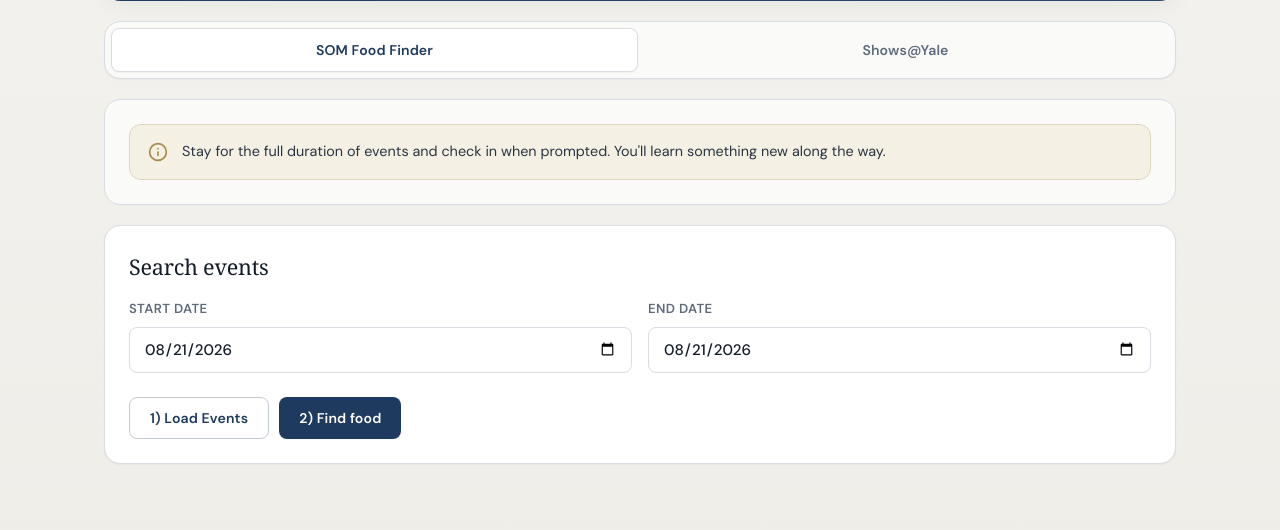
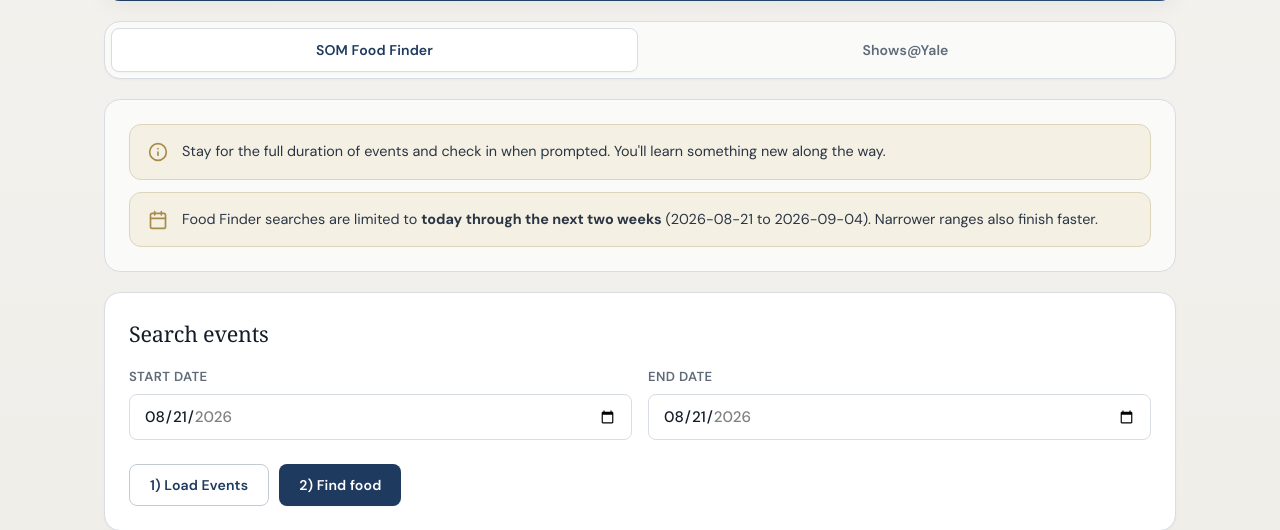
Before and after one commit to shizhouchen-code/somfoodfinder, a Flask app: page / in a window 1280 px wide. Shown: the part 260-790 px from the top of the page. Run offline with Flask 3, Linux system fonts and the light colour scheme; the visitor is signed in with stand-in values (Sample User, id 1); some web fonts are replaced.

Commit message:
Fix Find Food timeouts and limit SOM search to two weeks ahead.
Parallelize event page checks with a time budget so Render no longer returns 500s, strengthen food-phrase heuristics, and constrain the date picker with a user-facing note.

Co-authored-by: Cursor <cursoragent@cursor.com>

```diff
--- a/app.py
+++ b/app.py
@@ -2,6 +2,8 @@ import json
 import html
 import os
 import re
+import time
+from concurrent.futures import ThreadPoolExecutor, as_completed
 from datetime import datetime, timedelta
 from urllib.parse import parse_qsl, quote, urlencode, urljoin, urlsplit, urlunsplit
 from urllib.request import Request, urlopen
@@ -16,6 +18,12 @@ app = Flask(__name__)
 SOM_MOBILE_EVENTS_API = "https://groups.som.yale.edu/mobile_ws/v17/mobile_events_list"
 YALE_SHOWS_API_URL = "https://events.yale.edu/api/2/events"
 YALE_PERFORMANCES_EVENT_TYPE_ID = "46013551058602"
+# Keep Find Food under Render's ~30s request limit.
+FOOD_CHECK_WORKERS = 8
+FOOD_CHECK_PAGE_TIMEOUT = 12
+FOOD_CHECK_BUDGET_SECONDS = 25
+FOOD_CHECK_OPENAI_MIN_REMAINING = 8
+SOM_SEARCH_MAX_DAYS_AHEAD = 14
 load_dotenv()
 OPENAI_MODEL = os.getenv("OPENAI_MODEL", "gpt-4.1-mini")
 OPENAI_API_KEY = os.getenv("OPENAI_API_KEY", "")
@@ -46,6 +54,28 @@ def build_mobile_events_api_url(start_date_str: str, end_date_str: str) -> str:
         "filter9": end_date.strftime("%d %b %Y"),
     }
     return f"{SOM_MOBILE_EVENTS_API}?{urlencode(params, quote_via=quote)}"
+
+
+def som_search_window() -> tuple[str, str]:
+    """Inclusive YYYY-MM-DD bounds for SOM Food Finder (today through two weeks ahead)."""
+    today = datetime.now().date()
+    latest = today + timedelta(days=SOM_SEARCH_MAX_DAYS_AHEAD)
+    return today.strftime("%Y-%m-%d"), latest.strftime("%Y-%m-%d")
+
+
+def validate_som_search_dates(start_date_str: str, end_date_str: str) -> None:
+    start_date = validate_date(start_date_str)
+    end_date = validate_date(end_date_str)
+    if start_date > end_date:
+        raise ValueError("Start date must be earlier than or equal to end date.")
+
+    today = datetime.now().date()
+    latest = today + timedelta(days=SOM_SEARCH_MAX_DAYS_AHEAD)
+    if start_date < today or end_date > latest:
+        raise ValueError(
+            f"SOM Food Finder is limited to today through {SOM_SEARCH_MAX_DAYS_AHEAD} days ahead "
+            f"({today.isoformat()} to {latest.isoformat()})."
+        )
 
 
 def build_shows_yale_url(start_date_str: str, end_date_str: str) -> str:
@@ -167,7 +197,51 @@ def _extract_event_details_text(page_html: str) -> str:
     return _clean_text(html.unescape(details_block))
 
 
-def _check_event_food_mentions(event_url: str) -> tuple[bool, str]:
+def _match_food_heuristics(details_text: str, title: str = "") -> tuple[bool, str]:
+    """Catch common food phrasing without calling OpenAI."""
+    search_text = f"{title} {details_text}".strip()
+    if not search_text:
+        return False, ""
+
+    provided_match = re.search(
+        r"\b((?:lunch|dinner|breakfast|brunch|meal|food|snacks?|refreshments)"
+        r"(?:\s+will\s+be|\s+is|\s+are)?\s+provided!?)",
+        search_text,
+        flags=re.IGNORECASE,
+    )
+    if provided_match:
+        return True, f'"{provided_match.group(1)}"'
+
+    meal_event_match = re.search(
+        r"\b((?:welcome\s+)?(?:dinner|lunch|brunch|breakfast)|"
+        r"(?:pizza|taco|bbq|barbecue)\s+night)\b",
+        search_text,
+        flags=re.IGNORECASE,
+    )
+    if meal_event_match:
+        return True, f'"{meal_event_match.group(1)}"'
+
+    legacy_keywords = [
+        "lunch provided",
+        "food provided",
+        "dinner provided",
+        "breakfast provided",
+        "meal provided",
+        "refreshments provided",
+    ]
+    details_lower = details_text.lower()
+    matched_keyword = next((k for k in legacy_keywords if k in details_lower), "")
+    if matched_keyword:
+        return True, f"Event details mention '{matched_keyword}'"
+
+    return False, ""
+
+
+def _check_event_food_mentions(
+    event_url: str,
+    title: str = "",
+    allow_openai: bool = True,
+) -> tuple[bool, str]:
     request = Request(
         event_url,
         headers={
@@ -175,39 +249,34 @@ def _check_event_food_mentions(event_url: str) -> tuple[bool, str]:
             "Accept": "text/html,application/xhtml+xml",
         },
     )
-    with urlopen(request, timeout=30) as response:
+    with urlopen(request, timeout=FOOD_CHECK_PAGE_TIMEOUT) as response:
         page_html = response.read().decode("utf-8", errors="ignore")
 
     page_text = _clean_text(html.unescape(page_html))
     details_text = _extract_event_details_text(page_html)
+    details_text_lower = details_text.lower()
 
-    has_food_tag = bool(re.search(r"food\s*provided", page_text, flags=re.IGNORECASE))
-    details_keywords = [
-        "lunch provided",
-        "food provided",
-        "dinner provided",
-        "breakfast provided",
-        "meal provided",
-        "refreshments provided",
-    ]
-    details_text_lower = details_text.lower()
     # Exclude "bring your own" phrasing to avoid false positives.
     exclusion_patterns = [
         r"\bbring (?:your own|your)\s+(?:lunch|dinner|breakfast|food|meal)\b",
         r"\bbyo\b",
         r"\bbrown bag\b",
         r"\bfood (?:not|isn't|is not)\s+provided\b",
-        r"\bno (?:food|meal|lunch|dinner|breakfast)\s+(?:provided|will be served)\b",
+        r"\bno (?:food|meal|lunch|dinner|breakfast|snacks?)\s+(?:provided|will be served)\b",
     ]
     if any(re.search(pattern, details_text_lower) for pattern in exclusion_patterns):
         return False, ""
 
-    matched_keyword = next((k for k in details_keywords if k in details_text_lower), "")
-
+    has_food_tag = bool(re.search(r"food\s*provided", page_text, flags=re.IGNORECASE))
     if has_food_tag:
         return True, "Food Provided tag"
-    if matched_keyword:
-        return True, f"Event details mention '{matched_keyword}'"
+
+    matched, reason = _match_food_heuristics(details_text, title=title)
+    if matched:
+        return True, reason
+
+    if not allow_openai:
+        return False, ""
 
     try:
         return _check_food_with_openai(details_text)
@@ -262,18 +331,49 @@ def _check_food_with_openai(details_text: str) -> tuple[bool, str]:
     return False, ""
 
 
-def find_food_events(events: list[dict[str, str]]) -> list[dict[str, str]]:
+def find_food_events(events: list[dict[str, str]]) -> tuple[list[dict[str, str]], bool]:
+    """Return matching food events and whether the scan stopped early for time."""
+    if not events:
+        return [], False
+
+    deadline = time.monotonic() + FOOD_CHECK_BUDGET_SECONDS
     food_events: list[dict[str, str]] = []
-    for event in events:
+    timed_out = False
+
+    def check_one(event: dict[str, str]) -> dict[str, str] | None:
+        allow_openai = (deadline - time.monotonic()) >= FOOD_CHECK_OPENAI_MIN_REMAINING
         try:
-            has_food, reason = _check_event_food_mentions(event["link"])
+            has_food, reason = _check_event_food_mentions(
+                event["link"],
+                title=event.get("title", ""),
+                allow_openai=allow_openai,
+            )
             if has_food:
                 enriched = dict(event)
                 enriched["food_match_reason"] = reason
-                food_events.append(enriched)
+                return enriched
         except Exception:
-            continue
-    return food_events
+            return None
+        return None
+
+    executor = ThreadPoolExecutor(max_workers=FOOD_CHECK_WORKERS)
+    try:
+        futures = [executor.submit(check_one, event) for event in events]
+        for future in as_completed(futures):
+            remaining = deadline - time.monotonic()
+            if remaining <= 0:
+                timed_out = True
+                break
+            try:
+                result = future.result(timeout=remaining)
+            except Exception:
+                continue
+            if result:
+                food_events.append(result)
+    finally:
+        executor.shutdown(wait=False, cancel_futures=True)
+
+    return food_events, timed_out
 
 
 def _format_iso_datetime_for_table(value: str) -> tuple[str, str]:
@@ -415,10 +515,6 @@ def index():
     som_message = ""
     shows_message = ""
     auth_error = ""
-    som_form_data = {
-        "start_date": datetime.now().strftime("%Y-%m-%d"),
-        "end_date": datetime.now().strftime("%Y-%m-%d"),
-    }
     shows_form_data = {
         "start_date": datetime.now().strftime("%Y-%m-%d"),
         "end_date": datetime.now().strftime("%Y-%m-%d"),
@@ -428,6 +524,11 @@ def index():
     active_tab = "som"
     som_submitted = False
     shows_submitted = False
+    som_min_date, som_max_date = som_search_window()
+    som_form_data = {
+        "start_date": som_min_date,
+        "end_date": som_min_date,
+    }
 
     if request.method == "POST":
         if request.form.get("action") == "unlock":
@@ -461,14 +562,20 @@ def index():
             som_form_data["start_date"] = request.form.get("som_start_date", "").strip()
             som_form_data["end_date"] = request.form.get("som_end_date", "").strip()
             try:
+                validate_som_search_dates(som_form_data["start_date"], som_form_data["end_date"])
                 som_api_url = build_mobile_events_api_url(som_form_data["start_date"], som_form_data["end_date"])
                 if action == "fetch_events":
                     som_events = fetch_events_from_mobile_api(som_api_url)
                     som_message = f"Loaded {len(som_events)} event(s) from mobile JSON API."
                 elif action == "find_food":
                     som_events = fetch_events_from_mobile_api(som_api_url)
-                    som_events = find_food_events(som_events)
+                    som_events, food_scan_timed_out = find_food_events(som_events)
                     som_message = f"Found {len(som_events)} event(s) with food mentions."
+                    if food_scan_timed_out:
+                        som_error = (
+                            "Too many events to scan in one request — showing partial results. "
+                            "Narrow the date range and try again."
+                        )
                 else:
                     raise ValueError("Unsupported action.")
             except Exception as exc:
@@ -486,6 +593,8 @@ def index():
         is_authenticated=is_authenticated,
         som_form_data=som_form_data,
         shows_form_data=shows_form_data,
+        som_min_date=som_min_date,
+        som_max_date=som_max_date,
         som_api_url=som_api_url,
         shows_url=shows_url,
         active_tab=active_tab,
--- a/static/styles.css
+++ b/static/styles.css
@@ -223,6 +223,10 @@ p {
   font-size: 0.9rem;
   color: var(--ink-soft);
   line-height: 1.5;
+}
+
+.callout + .callout {
+  margin-top: 12px;
 }
 
 .callout__icon {
--- a/templates/index.html
+++ b/templates/index.html
@@ -85,6 +85,10 @@
               <svg class="callout__icon" viewBox="0 0 24 24" fill="none" stroke="currentColor" stroke-width="2" stroke-linecap="round" stroke-linejoin="round"><circle cx="12" cy="12" r="10"/><path d="M12 16v-4M12 8h.01"/></svg>
               <span>Stay for the full duration of events and check in when prompted. You'll learn something new along the way.</span>
             </div>
+            <div class="callout">
+              <svg class="callout__icon" viewBox="0 0 24 24" fill="none" stroke="currentColor" stroke-width="2" stroke-linecap="round" stroke-linejoin="round"><rect x="3" y="4" width="18" height="18" rx="2"/><path d="M16 2v4M8 2v4M3 10h18"/></svg>
+              <span>Food Finder searches are limited to <strong>today through the next two weeks</strong> ({{ som_min_date }} to {{ som_max_date }}). Narrower ranges also finish faster.</span>
+            </div>
           </section>
 
           <section class="card">
@@ -98,6 +102,8 @@
                     type="date"
                     name="som_start_date"
                     required
+                    min="{{ som_min_date }}"
+                    max="{{ som_max_date }}"
                     value="{{ som_form_data.start_date }}"
                   />
                 </label>
@@ -107,6 +113,8 @@
                     type="date"
                     name="som_end_date"
                     required
+                    min="{{ som_min_date }}"
+                    max="{{ som_max_date }}"
                     value="{{ som_form_data.end_date }}"
                   />
                 </label>
```
Also changed, not shown: README.md, 1 other file.
